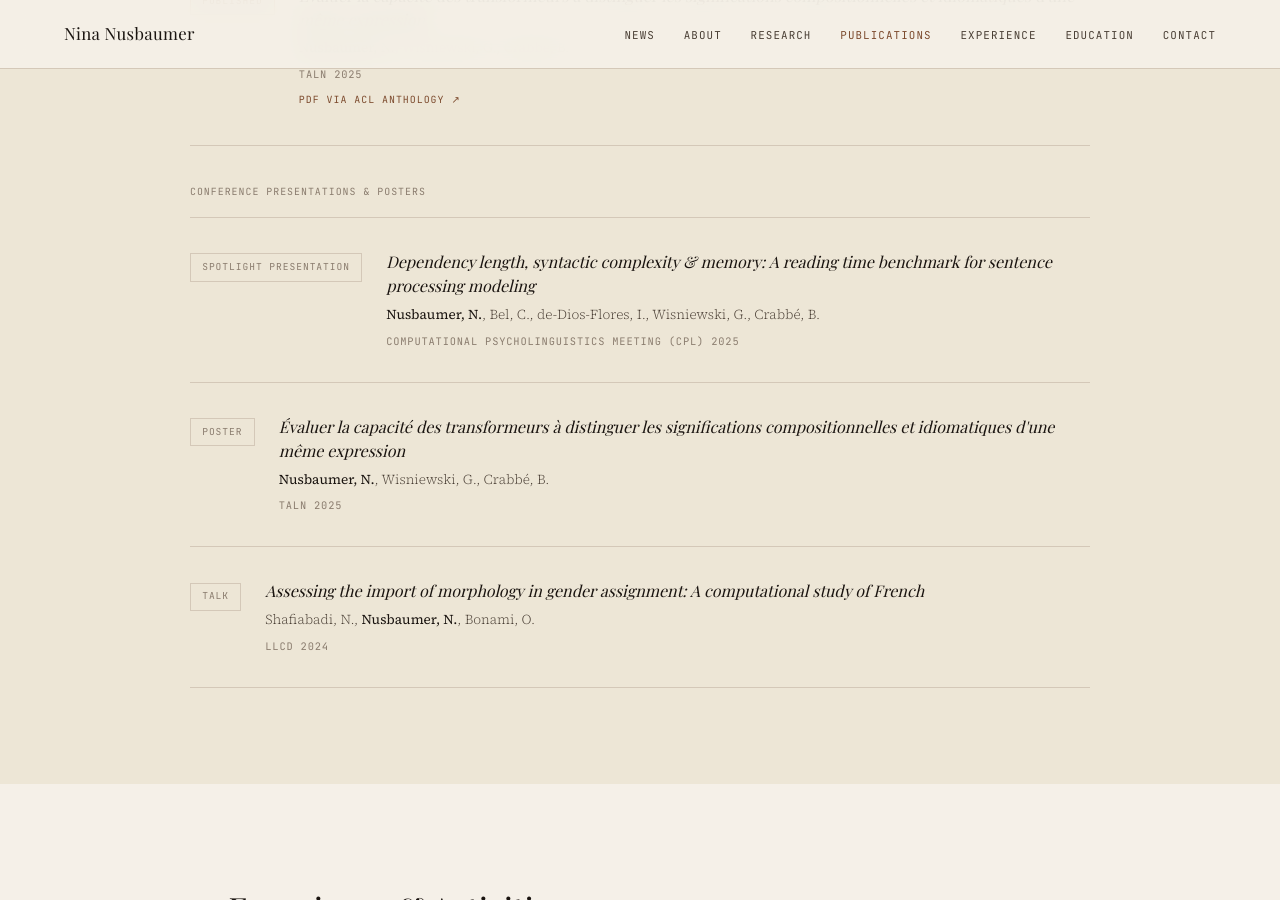
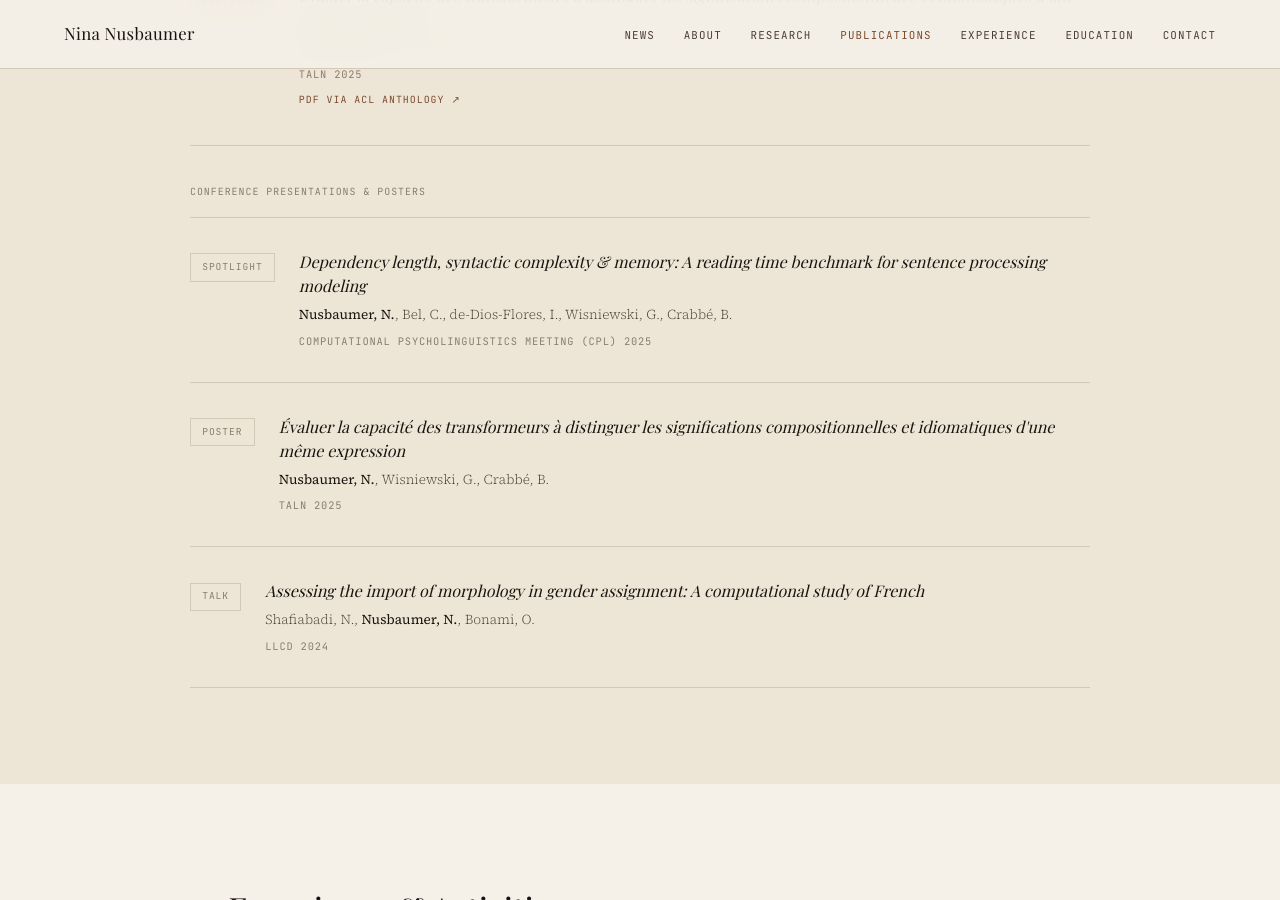
Before and after one commit to NinaNusb/NinaNusb.github.io, a Jekyll site: the page index.html, which Jekyll copies as it is, in a window 1280 px wide and 900 px high, scrolled down 3709 px. Built offline with Jekyll 4.4.1, drawn with Linux system fonts in a browser that asks for light colours; some web fonts are replaced.

Commit message:
Update publication badge text from 'Spotlight presentation' to 'Spotlight'

```diff
--- a/index.html
+++ b/index.html
@@ -960,7 +960,7 @@
 
         <div class="pub-section-label" style="margin-top:1rem;"><span>Conference presentations &amp; posters</span></div>
         <div class="pub-item">
-          <span class="pub-badge">Spotlight presentation</span>
+          <span class="pub-badge">Spotlight</span>
           <div>
             <div class="pub-title">Dependency length, syntactic complexity &amp; memory: A reading time benchmark for sentence processing modeling</div>
             <div class="pub-authors"><strong>Nusbaumer, N.</strong>, Bel, C., de-Dios-Flores, I., Wisniewski, G., Crabbé, B.</div>
```
